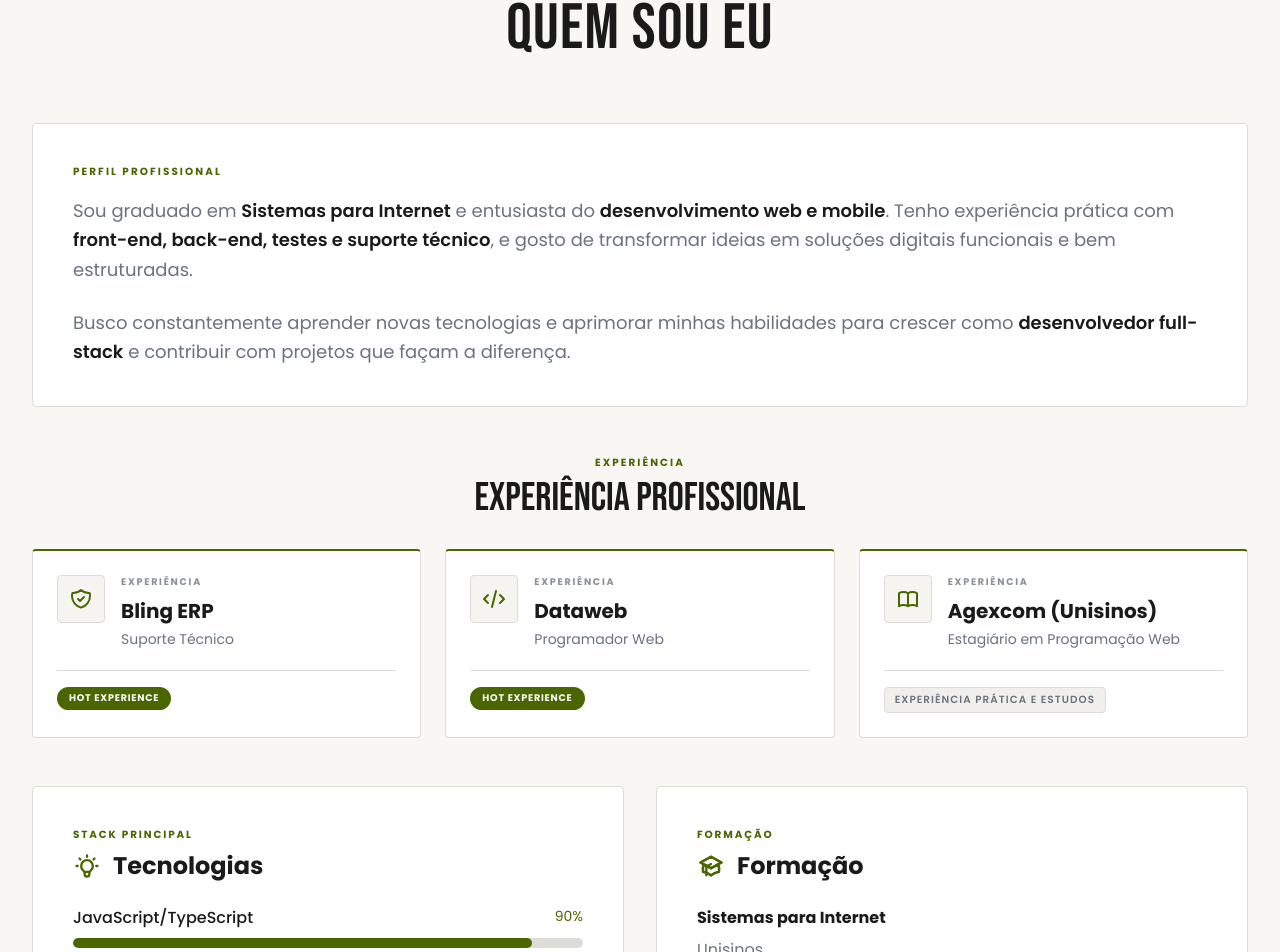
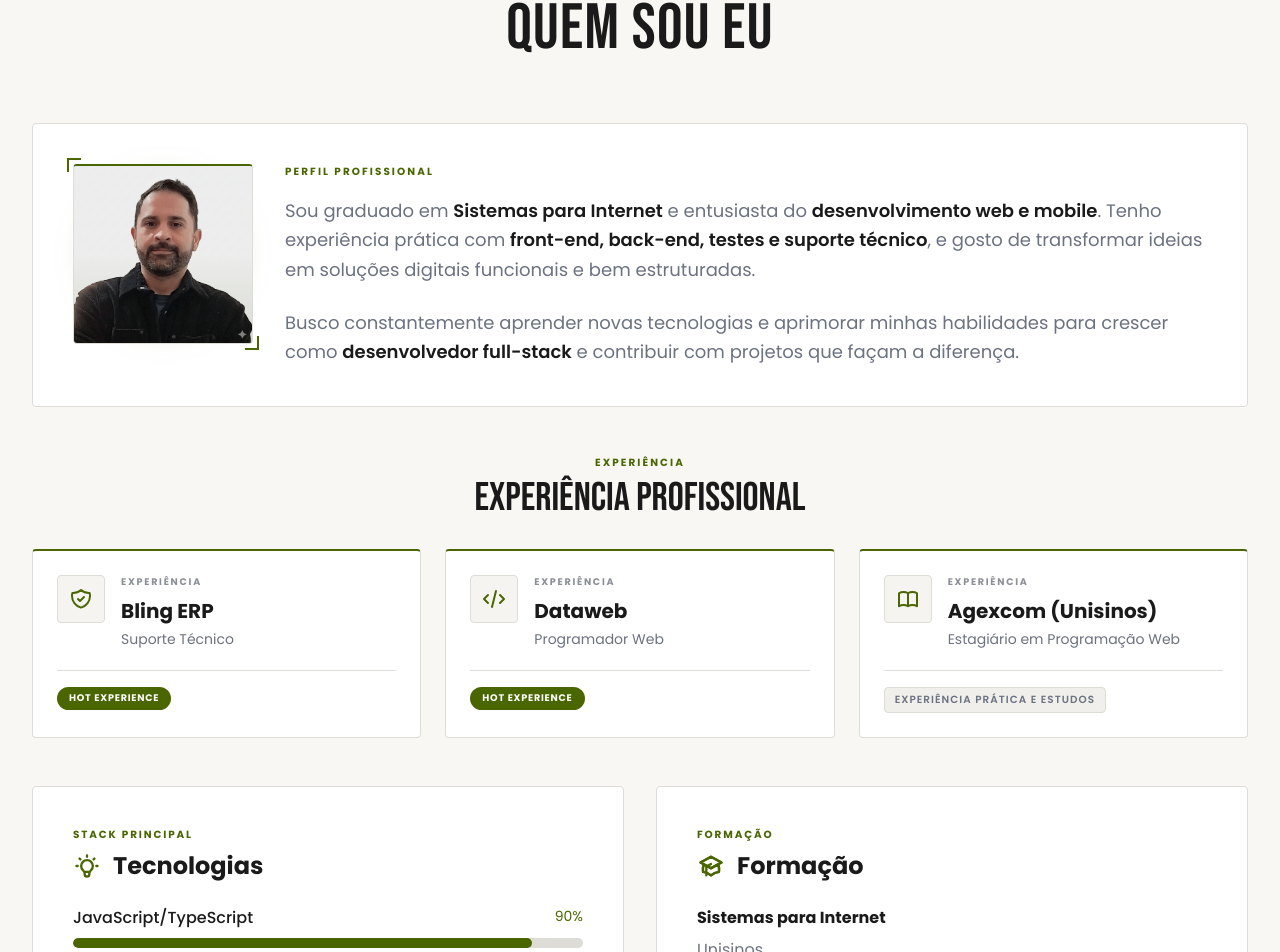
Before and after one commit to juliano340/site-vercel, a Next.js app: page /home in a window 1280 px wide. Shown: the part 914-1866 px from the top of the page. Built offline with nearby package versions, Linux system fonts and the light colour scheme.

Commit message:
feat: enhance About component with profile image and improved layout

```diff
--- a/src/pages/components/About.js
+++ b/src/pages/components/About.js
@@ -1,4 +1,5 @@
 import React from 'react';
+import Image from 'next/image';
 
 const About = () => {
   const experiences = [
@@ -90,6 +91,95 @@ const About = () => {
           className="mb-12 p-8 md:p-10"
           style={{ background: 'var(--color-surface)', border: '1px solid var(--color-border)', borderRadius: '4px' }}
         >
+          <div className="grid grid-cols-1 gap-8 md:grid-cols-[auto_1fr] md:items-start">
+            {/* Foto estilizada */}
+            <div className="flex justify-center md:justify-start">
+              <div
+                style={{
+                  position: 'relative',
+                  width: '180px',
+                  height: '180px',
+                  flexShrink: 0,
+                }}
+              >
+                {/* Glow accent atrás */}
+                <div
+                  aria-hidden="true"
+                  style={{
+                    position: 'absolute',
+                    inset: '-8px',
+                    background: 'radial-gradient(circle, rgba(var(--accent-rgb), 0.25) 0%, transparent 70%)',
+                    filter: 'blur(12px)',
+                    zIndex: 0,
+                  }}
+                />
+                {/* Marca de canto (estilo mono) */}
+                <span
+                  aria-hidden="true"
+                  style={{
+                    position: 'absolute',
+                    top: '-6px',
+                    left: '-6px',
+                    width: '14px',
+                    height: '14px',
+                    borderTop: '2px solid var(--color-accent)',
+                    borderLeft: '2px solid var(--color-accent)',
+                    zIndex: 2,
+                  }}
+                />
+                <span
+                  aria-hidden="true"
+                  style={{
+                    position: 'absolute',
+                    bottom: '-6px',
+                    right: '-6px',
+                    width: '14px',
+                    height: '14px',
+                    borderBottom: '2px solid var(--color-accent)',
+                    borderRight: '2px solid var(--color-accent)',
+                    zIndex: 2,
+                  }}
+                />
+                {/* Container da foto */}
+                <div
+                  style={{
+                    position: 'relative',
+                    width: '100%',
+                    height: '100%',
+                    overflow: 'hidden',
+                    border: '1px solid var(--color-border)',
+                    borderTop: '2px solid var(--color-accent)',
+                    background: 'var(--color-surface-alt)',
+                    borderRadius: '4px',
+                    zIndex: 1,
+                  }}
+                >
+                  <Image
+                    src="/images/profile-about.png"
+                    alt="Foto de Juliano Pereira"
+                    fill
+                    sizes="180px"
+                    style={{
+                      objectFit: 'cover',
+                      filter: 'contrast(1.05) saturate(0.9)',
+                    }}
+                  />
+                  {/* Overlay com tom do tema */}
+                  <div
+                    aria-hidden="true"
+                    style={{
+                      position: 'absolute',
+                      inset: 0,
+                      background: 'linear-gradient(180deg, transparent 50%, rgba(var(--accent-rgb), 0.12) 100%)',
+                      mixBlendMode: 'multiply',
+                    }}
+                  />
+                </div>
+              </div>
+            </div>
+
+            {/* Texto */}
+            <div>
               <p
                 style={{
                   fontSize: '0.65rem',
@@ -112,6 +202,8 @@ const About = () => {
                 Busco constantemente aprender novas tecnologias e aprimorar minhas habilidades para crescer como{' '}
                 <span style={{ fontWeight: 600, color: 'var(--color-text)' }}>desenvolvedor full-stack</span> e contribuir com projetos que façam a diferença.
               </p>
+            </div>
+          </div>
         </div>
 
         {/* Experiências */}
```
Also changed, not shown: public/images/profile-about.png (added), 1 other file (tests, documents, lock files or other folders). Lines whose indentation alone changed are shown as unchanged.
